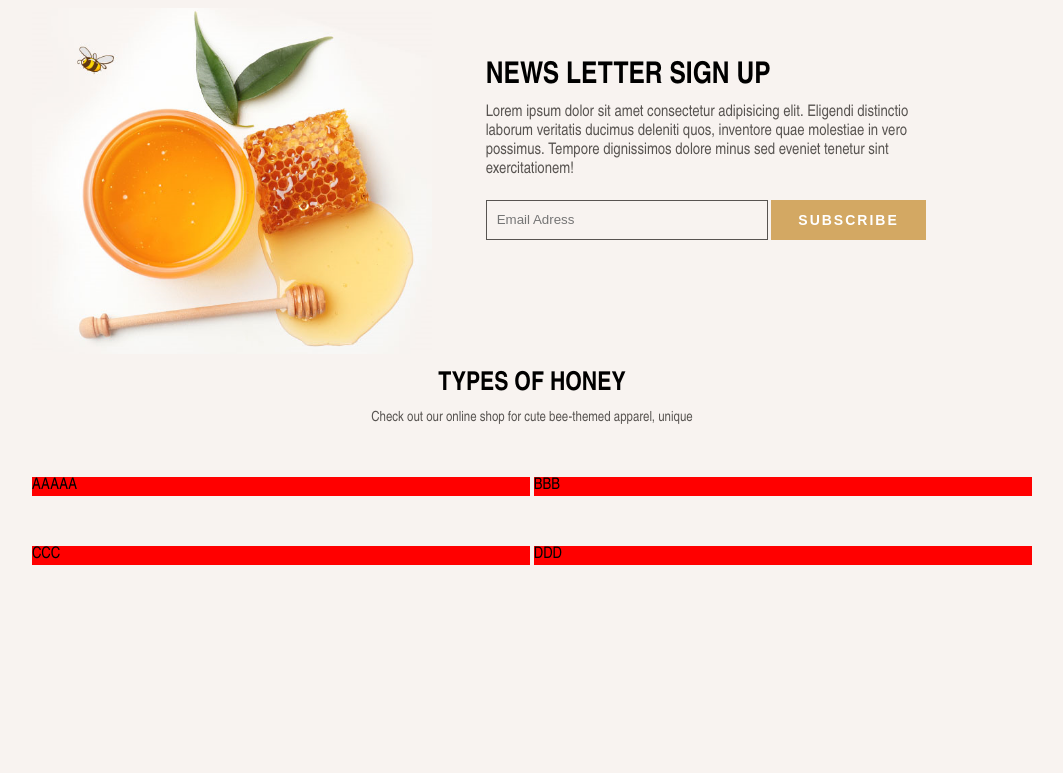
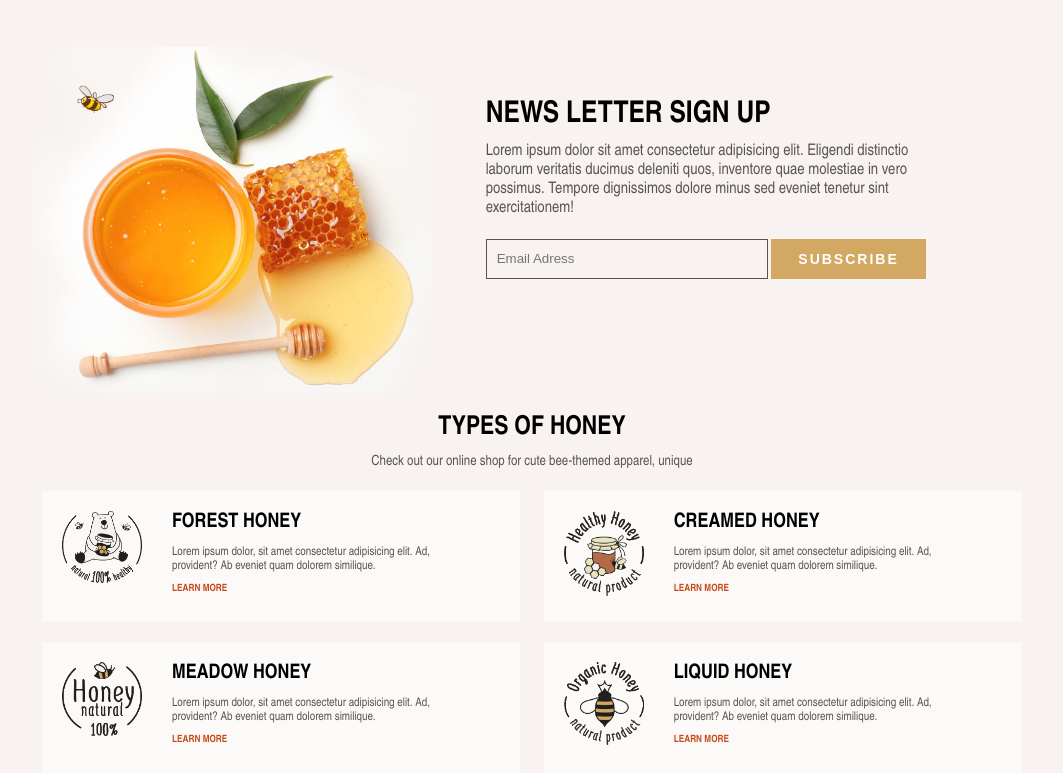
Before and after one commit to ArturasKi/7-honeybee, a website: page index.html in a window 1280 px wide. Shown: the part 2993-3766 px from the top of the page, without its empty margins (108-1171 px from the left). Before the commit the page ends 3558 px from the top, so only its background shows below. Drawn offline with Linux system fonts and the light colour scheme.

Commit message:
Types of honey images and styles

```diff
--- a/css/main.css
+++ b/css/main.css
@@ -125,7 +125,7 @@
 
 .h-4 {
     width: 100%;
-    margin-top: 15px;
+    margin-top: 20px;
     text-align: center;
     font-size: 26px;
     font-weight: bold;
@@ -204,7 +204,7 @@
 }
 
 .img-gallery {
-    width: 30%;
+    width: 33%;
     padding: 5px;
     display: inline-block;
 }
@@ -257,8 +257,43 @@
 
 .types {
     display: inline-block;
-    margin-top: 50px;
-    width: 498px;
-    border: 2x solid red;
-    background-color: red;
+    padding: 20px;
+    margin-top: 20px;
+    margin-right: 10px;
+    margin-left: 10px;
+    width: 478px;
+    border: 2x solid #FBFAF8;
+    background-color: #FBFAF8;
 }
+
+.img-types {
+    float: left;
+    width: 80px;
+}
+
+.text-block {
+    float: left;
+    padding-left: 30px;
+}
+
+.h-7 {
+    width: 300px;
+    font-weight: bold;
+    font-size: 20px;
+}
+
+.text-4 {
+    width: 300px;
+    margin-top: 10px;
+    margin-bottom: 10px;
+    font-size: 12px;
+    color: #585451;
+}
+
+.a-learn {
+    margin-top: 10px;
+    text-decoration: none;
+    font-weight: bold;
+    font-size: 10px;
+    color: #C74919;
+}
--- a/index.html
+++ b/index.html
@@ -106,16 +106,36 @@
             <p class="text-3">Check out our online shop for cute bee-themed apparel, unique</p>
         </div>
         <div class="types">
-            AAAAA
+            <img class="img-types" src="./img/bear.png">
+            <div class="text-block">
+                <p class="h-7">FOREST HONEY</p>
+                <p class="text-4">Lorem ipsum dolor, sit amet consectetur adipisicing elit. Ad, provident? Ab eveniet quam dolorem similique.</p>
+                <a class="a-learn" href="#">LEARN MORE</a>
+            </div>
         </div>
         <div class="types">
-            BBB
+            <img class="img-types" src="./img/jar.png">
+            <div class="text-block">
+                <p class="h-7">CREAMED HONEY</p>
+                <p class="text-4">Lorem ipsum dolor, sit amet consectetur adipisicing elit. Ad, provident? Ab eveniet quam dolorem similique.</p>
+                <a class="a-learn" href="#">LEARN MORE</a>
+            </div>
         </div>
         <div class="types">
-            CCC
+            <img class="img-types" src="./img/natural.png">
+            <div class="text-block">
+                <p class="h-7">MEADOW HONEY</p>
+                <p class="text-4">Lorem ipsum dolor, sit amet consectetur adipisicing elit. Ad, provident? Ab eveniet quam dolorem similique.</p>
+                <a class="a-learn" href="#">LEARN MORE</a>
+            </div>
         </div>
         <div class="types">
-            DDD
+            <img class="img-types" src="./img/organic.png">
+            <div class="text-block">
+                <p class="h-7">LIQUID HONEY</p>
+                <p class="text-4">Lorem ipsum dolor, sit amet consectetur adipisicing elit. Ad, provident? Ab eveniet quam dolorem similique.</p>
+                <a class="a-learn" href="#">LEARN MORE</a>
+            </div>
         </div>
     </main>
     <footer>
```
Also changed, not shown: img/bear.png (added), img/jar.png (added), img/natural.png (added), img/organic.png (added).
